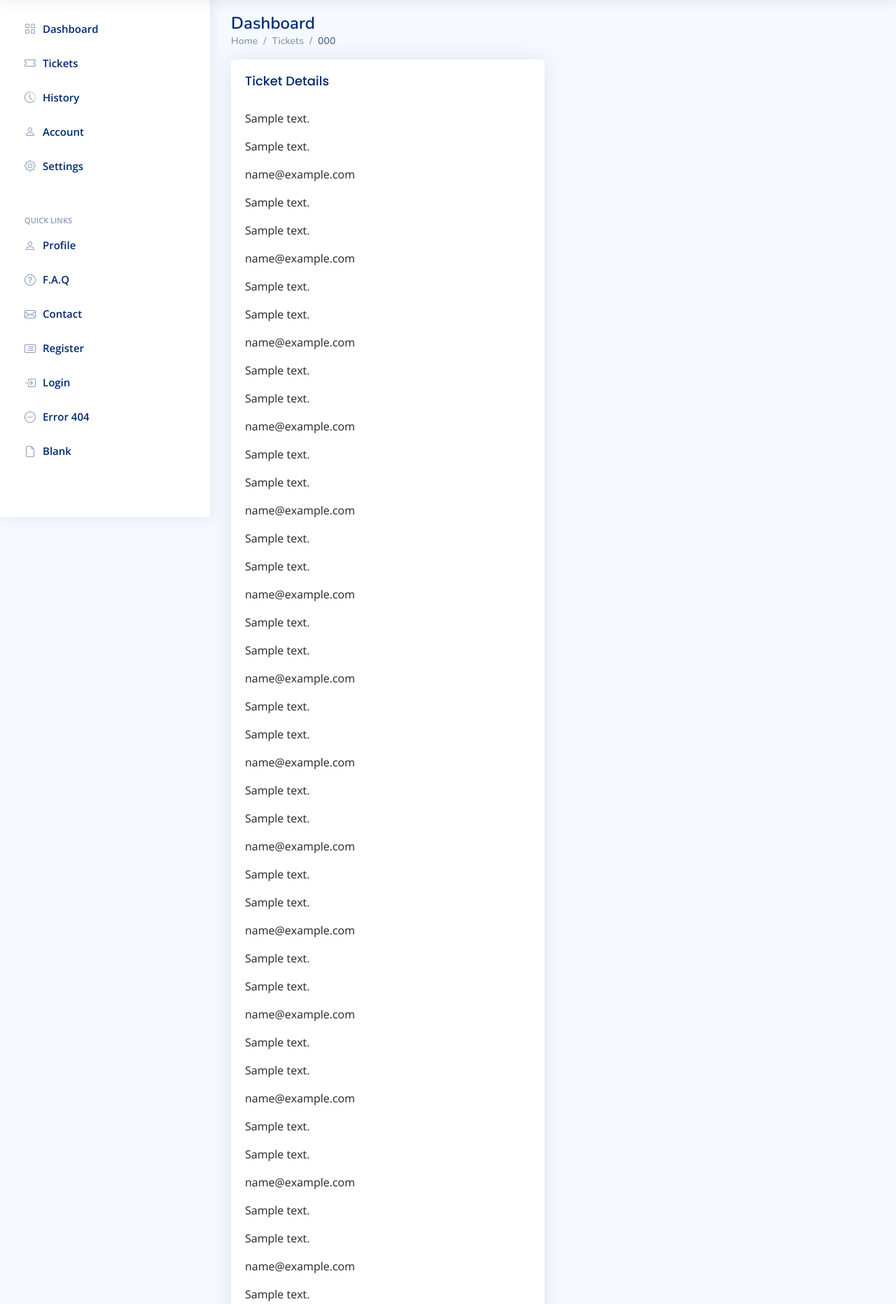
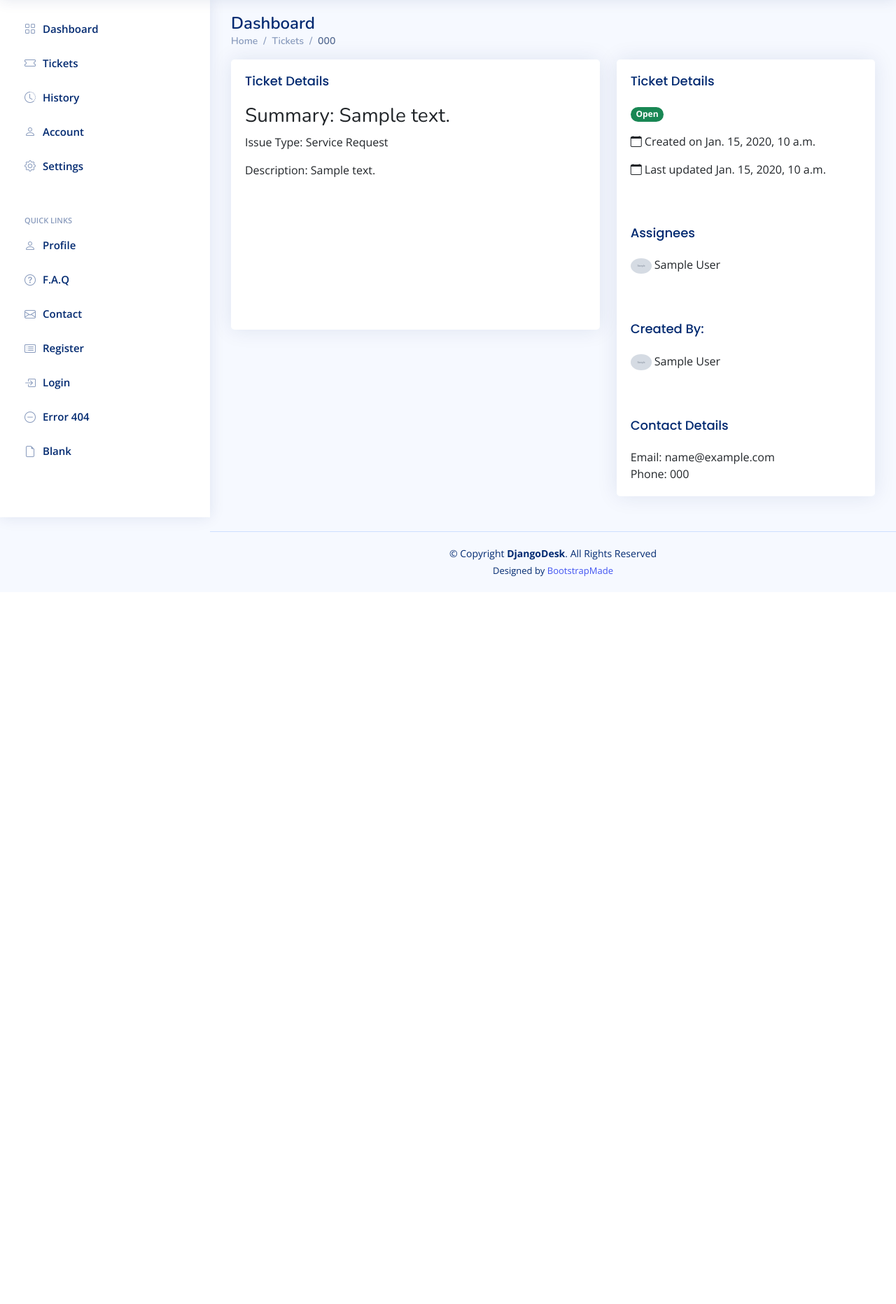
Before and after one commit to fredrickdave/DjangoDesk, a Django app: page /tickets/details/000/ in a window 1280 px wide. Shown: the part 61-1924 px from the top of the page at 70% size. After the commit the page ends 885 px from the top, so only its background shows below. Run offline with Django 4.2, Linux system fonts and the light colour scheme; a user stored in the database is signed in; tables that the repository leaves empty hold one stand-in row (values such as "Sample post"); grey boxes marked "Sample" are stand-in pictures.

Commit message:
Update ticket detail layout

```diff
--- a/apps/tickets/templates/tickets/ticket-detail.html
+++ b/apps/tickets/templates/tickets/ticket-detail.html
@@ -19,17 +19,41 @@
 
     <section class="section">
         <div class="row">
+            <div class="col-lg-7">
+                <div class="card">
+                    <div class="card-body ticket">
+                        <h5 class="card-title">Ticket Details</h5>
+                        <h3>Summary: {{ selected_ticket.summary }}</h3>
+                        <p>Issue Type: {{ selected_ticket.issue_type }}</p>
+                        <p>Description: {{ selected_ticket.description }}</p>
 
-            <div class="col-lg-6">
+                    </div>
+                </div>
+            </div>
+
+            <div class="col-lg-5">
                 <div class="card">
                     <div class="card-body">
                         <h5 class="card-title">Ticket Details</h5>
-                        {% for i in num %}
-                        <p>{{ request.user.user.tickets }}</p>
-                        <p>{{ selected_ticket.summary }}</p>
-                        <p>{{ selected_ticket.description }}</p>
-                        <p>{{ selected_ticket.created_by }}</p>
-                {% endfor %}
+                        <p class="badge rounded-pill text-bg-success">{{ selected_ticket.status }}</p>
+                        <p class=""><i class="bi bi-calendar"></i> Created on {{ selected_ticket.created_at }}</p>
+                        <p class=""><i class="bi bi-calendar"></i> Last updated {{ selected_ticket.updated_at }}</p>
+
+                        <h5 class="card-title mt-5">Assignees</h5>
+                        {% if selected_ticket.assigned_agent.avatar %}
+                        <img src="{{ selected_ticket.assigned_agent.avatar.url }}" alt="Profile" class="rounded-circle asignee-avatar" />
+                        {{ selected_ticket.assigned_agent.get_full_name }}
+                        {% endif %}
+
+                        <h5 class="card-title mt-5">Created By:</h5>
+                        {% if selected_ticket.created_by.avatar %}
+                        <img src="{{ selected_ticket.created_by.avatar.url }}" alt="Profile" class="rounded-circle asignee-avatar" />
+                        {{ selected_ticket.created_by.get_full_name }}
+                        {% endif %}
+
+                        <h5 class="card-title mt-5">Contact Details</h5>
+                        <div>Email: {{selected_ticket.created_by.email}}</div>
+                        <div>Phone: {{selected_ticket.created_by.phone}}</div>
                     </div>
                 </div>
             </div>
--- a/static/css/style.css
+++ b/static/css/style.css
@@ -1048,6 +1048,13 @@ h6 {
   max-width: 120px;
 }
 
+.asignee-avatar {
+  max-width: 30px;
+}
+
+.ticket {
+  padding-bottom: 200px;
+}
 /*--------------------------------------------------------------
 # F.A.Q Page
 --------------------------------------------------------------*/
```
